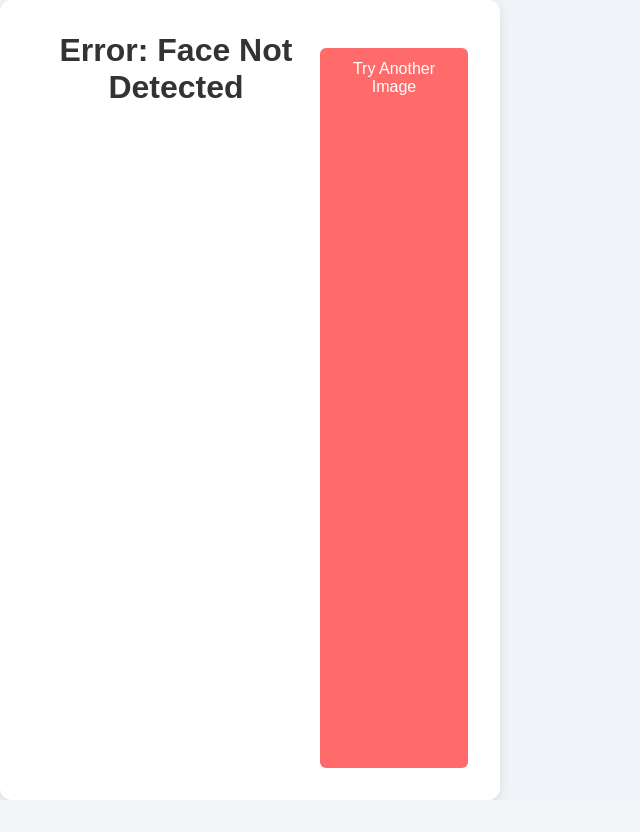
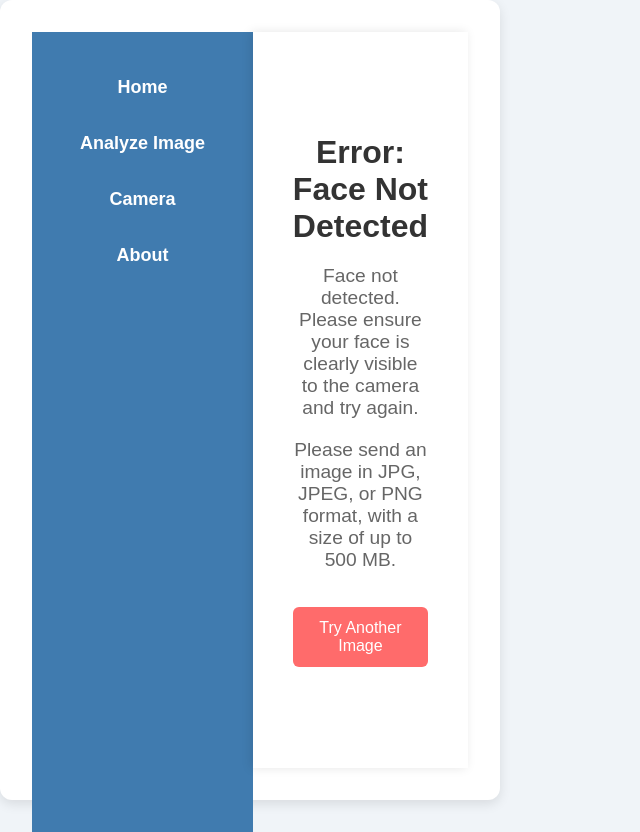
Before and after one commit to dwyszyns/recognizing_emotions, a FastAPI app: template templates/error.html in a window 1280 px wide. Shown: the whole page, without its empty margins (0-640 px from the left). Before the commit the page ends 800 px from the top, so only its background shows below. Run offline with FastAPI, Linux system fonts and the light colour scheme; the template is opened without the code that fills it, so the values that code supplies are empty.

Commit message:
changed page Error

```diff
--- a/templates/error.html
+++ b/templates/error.html
@@ -4,13 +4,26 @@
     <meta charset="UTF-8">
     <meta name="viewport" content="width=device-width, initial-scale=1.0">
     <title>Error - Face Not Detected</title>
-    <link rel="stylesheet" href="/static/style.css">
+    <link rel="stylesheet" href="/static/css/style.css">
 </head>
 <body>
     <div class="container">
-        <h1>Error: Face Not Detected</h1>
-        <p>{{ error_message }}</p>
-        <a href="/" class="btn reset-btn">Try Another Image</a>
+        <nav class="sidebar">
+            <ul>
+                <li><a href="/">Home</a></li>
+                <li><a href="/analyze-image">Analyze Image</a></li>
+                <li><a href="/camera">Camera</a></li>
+                <li><a href="/about">About</a></li>
+            </ul>
+        </nav>
+        <nav class="cont">
+        </nav>
+        <main class="main-content">
+            <h1>Error: Face Not Detected</h1>
+            <p>Face not detected. Please ensure your face is clearly visible to the camera and try again.</p>
+            <p>Please send an image in JPG, JPEG, or PNG format, with a size of up to 500 MB.</p>
+            <a href="/" class="btn reset-btn">Try Another Image</a>
+        </main>
     </div>
 </body>
 </html>
```
